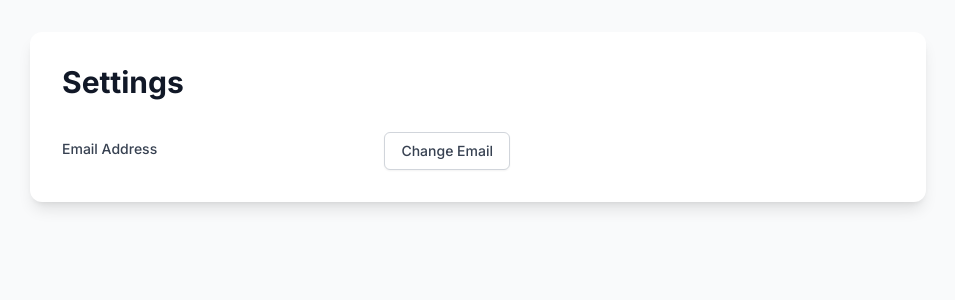
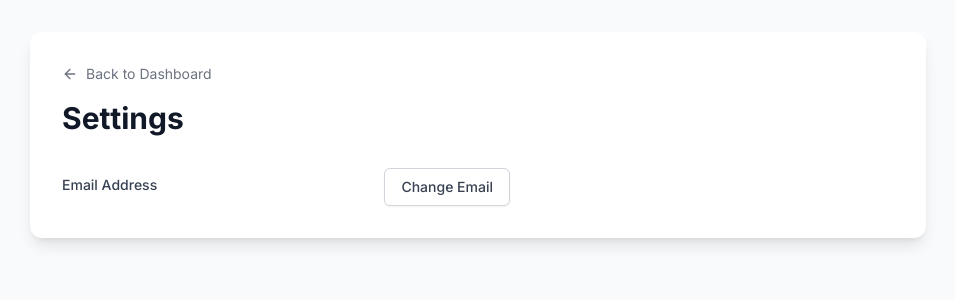
Before and after one commit to growvy-app/growvy, a Next.js app: page /dashboard/settings in a window 1280 px wide. Shown: the top 300 px of the page, without its empty margins (162-1117 px from the left). Built offline with nearby package versions, Linux system fonts and the light colour scheme; no server answers.

Commit message:
lucide react icons + settings page ui update

```diff
--- a/package.json
+++ b/package.json
@@ -12,6 +12,7 @@
     "@supabase/ssr": "latest",
     "@supabase/supabase-js": "latest",
     "autoprefixer": "latest",
+    "lucide-react": "^0.456.0",
     "next": "latest",
     "postcss": "latest",
     "react": "latest",
--- a/src/app/dashboard/settings/page.tsx
+++ b/src/app/dashboard/settings/page.tsx
@@ -4,6 +4,8 @@ import { useState, useEffect } from 'react'
 import { updateEmail } from '@/app/(auth)/actions'
 import { createClient } from '@/utils/supabase/client'
 import ConfirmDialog from '@/app/components/ConfirmDialog'
+import { ArrowLeft } from 'lucide-react'
+import Link from 'next/link'
 
 export default function SettingsPage() {
     const [loading, setLoading] = useState(false)
@@ -62,6 +64,10 @@ export default function SettingsPage() {
         <div className="min-h-screen bg-gray-50 p-8">
             <div className="max-w-4xl mx-auto">
                 <div className="bg-white rounded-xl shadow-lg p-8">
+                    <Link className="text-sm text-gray-500 mb-4 inline-flex items-center gap-2" href="/dashboard">
+                        <ArrowLeft className="w-4 h-4" />
+                        Back to Dashboard
+                    </Link>
                     <h1 className="text-3xl font-bold text-gray-900 mb-8">
                         Settings
                     </h1>
```
Also changed, not shown: 1 other file (tests, documents, lock files or other folders).
